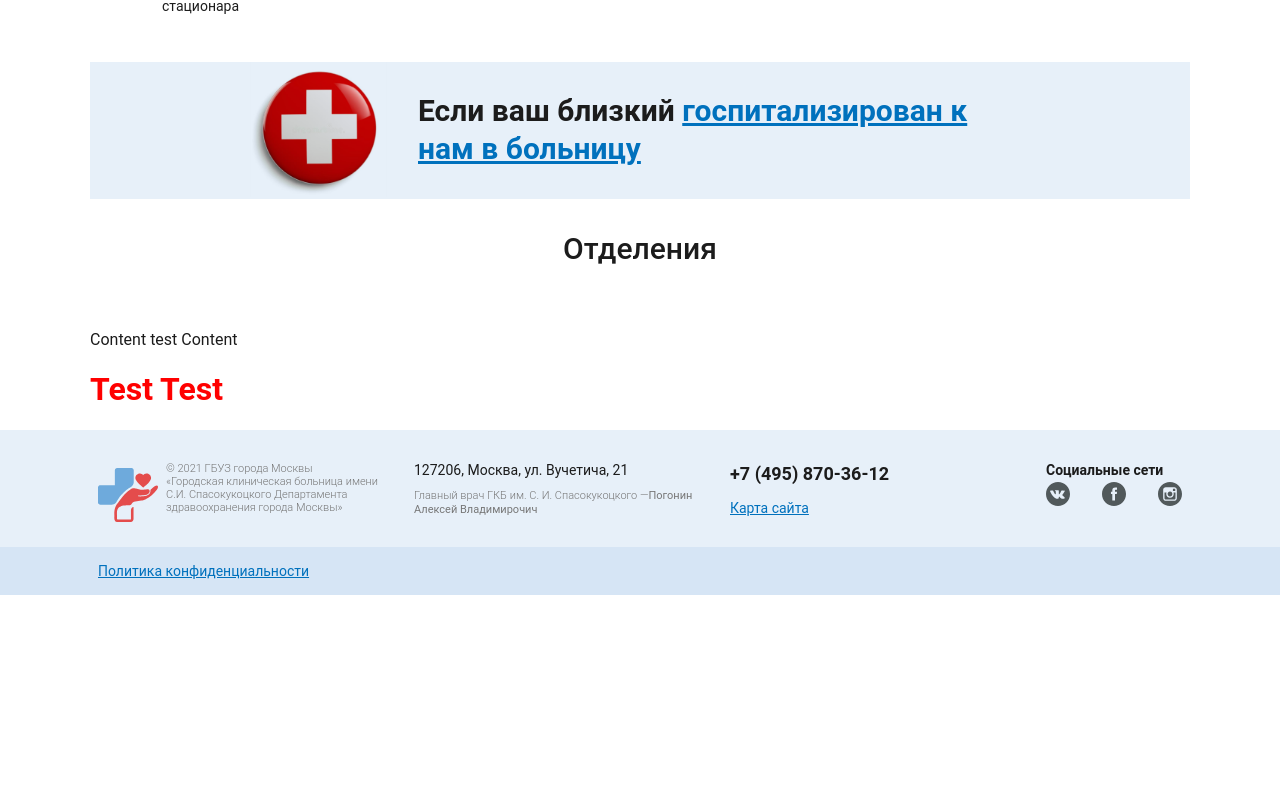
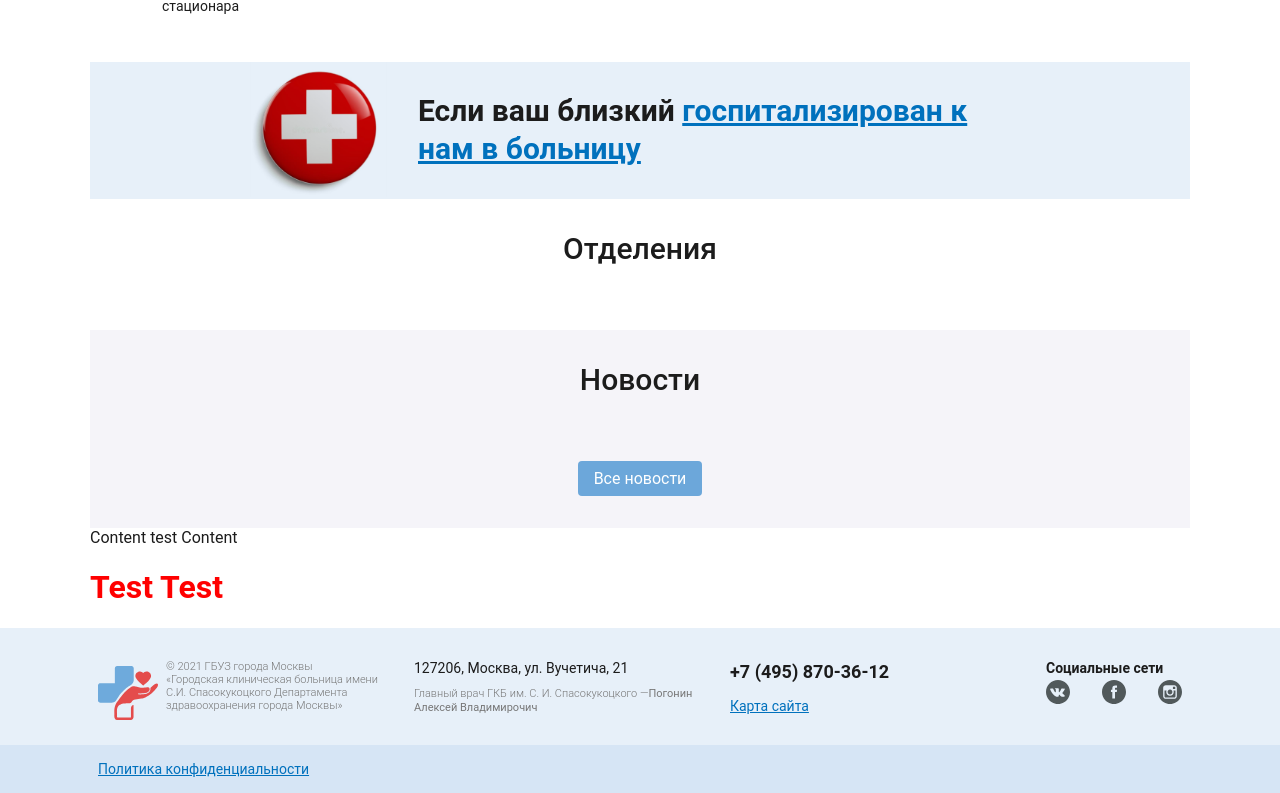
Before and after one commit to Sergeylag/lsv-dev, a Next.js app: page / in a window 1280 px wide. Shown: the part 826-1619 px from the top of the page. Before the commit the page ends 1421 px from the top, so only its background shows below. Built offline with nearby package versions, Linux system fonts and the light colour scheme.

Commit message:
добавил секцию MainNews и отстилизовал

```diff
--- /dev/null
+++ b/components/main/news/News.tsx
@@ -0,0 +1,18 @@
+import {MainNews} from "../../../styles/main/news_style";
+import Link from "next/link";
+
+export default function News () {
+    return (
+        <MainNews>
+            <div className='content-wrapper'>
+                <h2>Новости</h2>
+                <ul className='posts__list'></ul>
+                <nav>
+                    <Link href='/posts'>
+                        <a>Все новости</a>
+                    </Link>
+                </nav>
+            </div>
+        </MainNews>
+    );
+};
--- a/pages/index.tsx
+++ b/pages/index.tsx
@@ -4,6 +4,7 @@ import Slider from "../components/main/slider/Slider";
 import Number from "../components/main/numbers/Number";
 import Hospitalized from "../components/main/hospitalized/Hospitalized";
 import Departments from "../components/main/departments/Departments";
+import News from "../components/main/news/News";
 
 export default function Home() {
     return (
@@ -12,6 +13,7 @@ export default function Home() {
             <Number/>
             <Hospitalized/>
             <Departments/>
+            <News/>
             <div>Content test Content</div>
             <Heading tag='' text='Test Test'/>
         </Main>
--- a/styles/main/hospitalized_style.ts
+++ b/styles/main/hospitalized_style.ts
@@ -38,6 +38,10 @@ export const MainHospitalized = styled.aside`
         text-decoration: underline;
         color: var(--link-color);
         transition: color .125s;
+        &:hover{
+          color: var(--link-color-hover);
+          text-decoration: underline;
+        }
       }
     }
   }
--- /dev/null
+++ b/styles/main/news_style.ts
@@ -0,0 +1,59 @@
+import styled from "styled-components";
+
+export const MainNews = styled.section`
+  background: var(--bg-secondary);
+  padding: var(--spacer-m) 0;
+
+  .content-wrapper {
+    padding-left: var(--spacer-xs);
+    padding-right: var(--spacer-xs);
+    position: relative;
+    margin-left: auto;
+    margin-right: auto;
+    max-width: var(--content-width);
+
+    h2 {
+      text-align: center;
+      font: 500 var(--font-size-xl) var(--font-family-heading);
+      margin: 0;
+    }
+
+    .posts__list {
+      display: grid;
+      gap: var(--spacer-m);
+      grid-auto-rows: auto;
+      grid-template-columns: repeat(auto-fill, minmax(var(--card-size, 22rem), 1fr));
+      list-style: none;
+      margin: var(--spacer-m) auto 0;
+      padding: 0;
+    }
+
+    nav {
+      margin-top: var(--spacer-m);
+      text-align: center;
+
+      a {
+        border: none;
+        padding: var(--spacer-xs) var(--spacer-s);
+        background: var(--button-secondary-bg);
+        color: var(--button-secondary-color);
+        border-radius: 0.4rem;
+        cursor: pointer;
+        font-family: var(--font-family-main);
+        font-size: inherit;
+        display: inline-block;
+        margin: 0;
+        text-align: center;
+        text-decoration: none;
+        transition: .25s;
+
+        &:hover {
+          background: var(--button-secondary-bg-hover);
+          border-color: var(--button-secondary-bg-hover);
+          color: var(--button-secondary-color-hover);
+          text-decoration: none;
+        }
+      }
+    }
+  }
+`;
```
